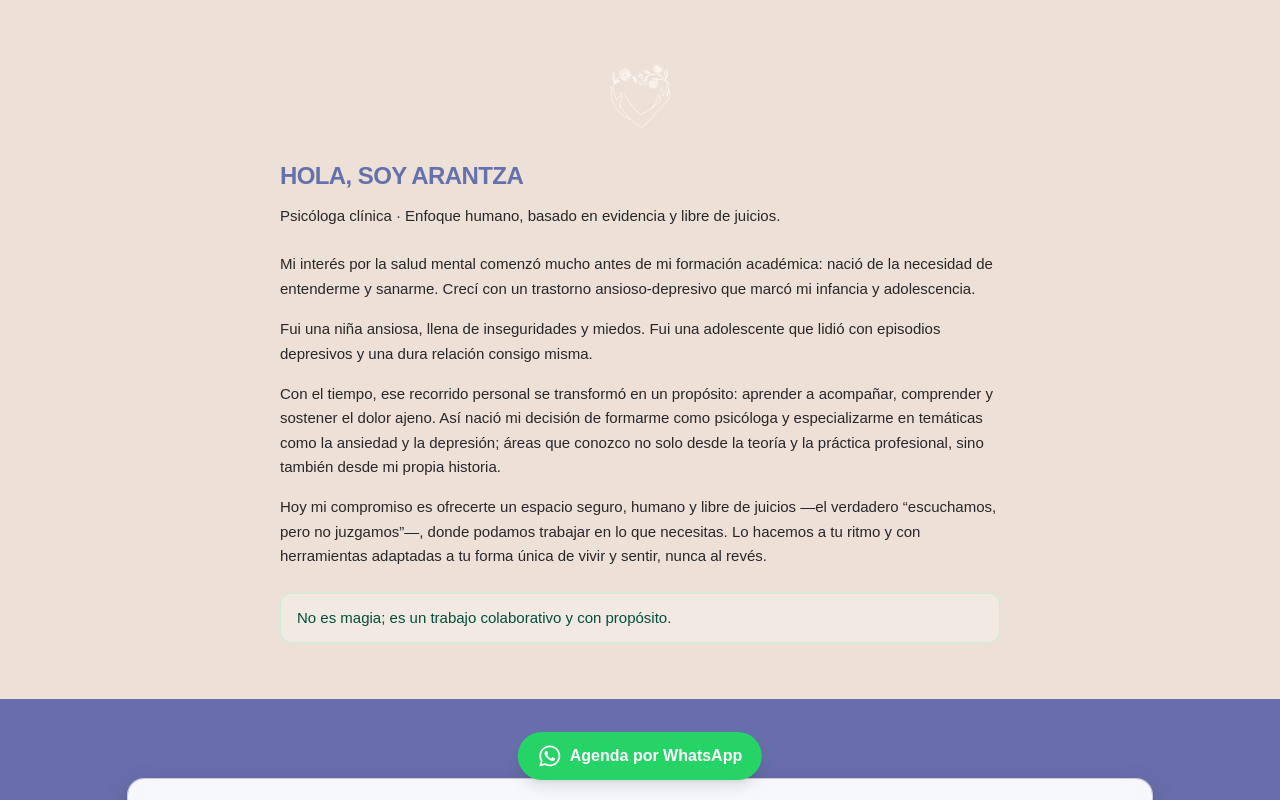
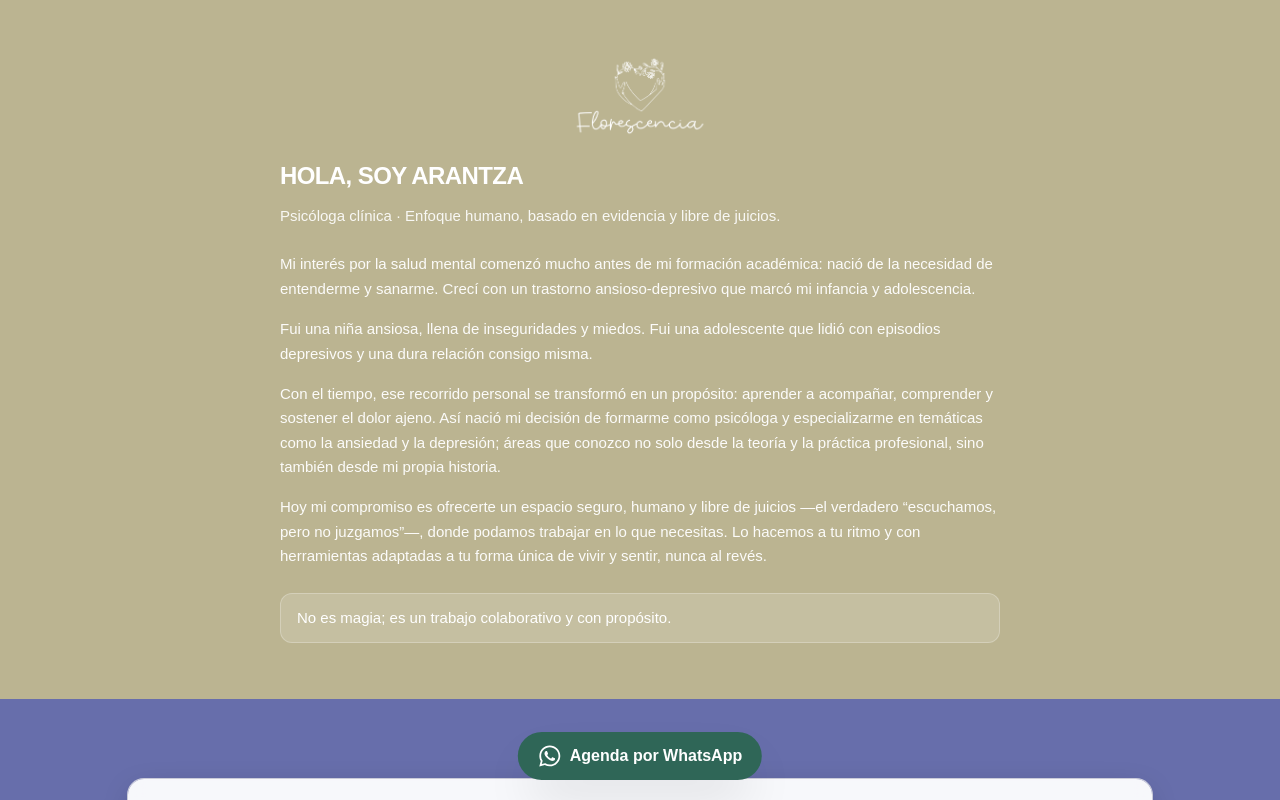
Before and after one commit to gpedrosad/landingProyecto, a Next.js app: page / in a window 1280 px wide. Shown: the top 800 px of the page. Built offline with nearby package versions, Linux system fonts and the light colour scheme.

Commit message:
cambios de logo y todo

```diff
--- a/src/app/page.tsx
+++ b/src/app/page.tsx
@@ -3,7 +3,6 @@
 
 import { SymptomsSection } from "@/components/SymptomsSection";
 import { StepsSection } from "@/components/StepsSection";
-import { AvatarRecommenders } from "@/components/AvatarRecommenders";
 import { FAQSection } from "@/components/FAQSection";
 import Footer from "@/components/Footer";
 import AboutArantza from "@/components/AboutArantza";
@@ -17,7 +16,6 @@ export default function Home() {
       <TestimonialSlider />
       <SymptomsSection />
       <StepsSection />
-      <AvatarRecommenders />
       <FAQSection />
       <Footer />
 
--- a/src/components/AboutArantza.tsx
+++ b/src/components/AboutArantza.tsx
@@ -6,15 +6,15 @@ import { motion } from "framer-motion";
 export default function AboutArantza() {
   return (
     <section
-      className="relative w-full text-zinc-900"
-      style={{ backgroundColor: "#ede0d6" }}
+      className="relative w-full"
+      style={{ backgroundColor: "#bbb491" }}
     >
       <div className="mx-auto max-w-3xl px-6 py-10 sm:py-14">
         {/* Logo */}
         <div className="flex justify-center">
           <div className="relative h-24 w-[260px] sm:h-20 sm:w-[320px]">
             <Image
-              src="/logo.png"
+              src="/logo1.png"
               alt="Logo"
               fill
               priority
@@ -25,24 +25,26 @@ export default function AboutArantza() {
         </div>
 
         {/* Título */}
-        <h1
-          className="mt-6 text-xl sm:text-2xl font-extrabold tracking-tight"
-          style={{ color: "#6571ac" }}
+        <motion.h1
+          initial={{ opacity: 0, y: -6 }}
+          animate={{ opacity: 1, y: 0 }}
+          transition={{ duration: 0.45, ease: "easeOut" }}
+          className="mt-6 text-xl sm:text-2xl font-extrabold tracking-tight text-white"
         >
           HOLA, SOY ARANTZA
-        </h1>
+        </motion.h1>
 
         {/* Subtítulo */}
-        <p className="mt-3 text-[15px] leading-relaxed text-zinc-800">
+        <p className="mt-3 text-[15px] leading-relaxed text-white/90">
           Psicóloga clínica · Enfoque humano, basado en evidencia y libre de juicios.
         </p>
 
-        {/* Contenido */}
+        {/* Contenido (párrafos justificados) */}
         <motion.div
           initial={{ opacity: 0, y: 14 }}
           animate={{ opacity: 1, y: 0 }}
-          transition={{ duration: 0.45, ease: "easeOut" }}
-          className="mt-6 space-y-4 text-[15px] leading-relaxed text-zinc-800"
+          transition={{ duration: 0.45, ease: "easeOut", delay: 0.1 }}
+          className="about-rich mt-6 space-y-4 text-[15px] leading-relaxed text-white/95"
         >
           <p>
             Mi interés por la salud mental comenzó mucho antes de mi formación
@@ -69,12 +71,23 @@ export default function AboutArantza() {
           </p>
 
           {/* Frase */}
-          <blockquote className="mt-6 rounded-xl bg-white/30 px-4 py-3 text-emerald-900 border border-emerald-200/50">
+          <blockquote className="mt-6 rounded-xl bg-white/15 px-4 py-3 text-white border border-white/25">
             <p className="font-medium">
               No es magia; es un trabajo colaborativo y con propósito.
             </p>
           </blockquote>
         </motion.div>
+
+        {/* Estilos locales: justificado y guiones automáticos */}
+        <style jsx>{`
+          .about-rich p {
+            text-align: justify;
+            text-justify: inter-word;
+            -webkit-hyphens: auto;
+            -ms-hyphens: auto;
+            hyphens: auto;
+          }
+        `}</style>
       </div>
     </section>
   );
--- a/src/components/Footer.tsx
+++ b/src/components/Footer.tsx
@@ -18,9 +18,8 @@ type FooterProps = {
 };
 
 const Footer: React.FC<FooterProps> = ({
-  logoSrc = "/logo.png",
+  logoSrc = "/logo3.png",
   name = "Florescencia",
-  tagline = "FLORESCENCIA",
   phone = "+56 9 7877 1520",
   instagram = { handle: "florescencia.cl", url: "https://instagram.com/florescencia.cl" },
 }) => {
@@ -48,12 +47,7 @@ const Footer: React.FC<FooterProps> = ({
           <h2 className="mb-2 text-3xl font-semibold tracking-wide">{name}</h2>
         )}
 
-        {/* Tagline (opcional) */}
-        {tagline && (
-          <p className="text-xs uppercase tracking-[0.25em] opacity-95">
-            {tagline}
-          </p>
-        )}
+
 
         {/* Botones de contacto */}
         <div className="mt-8 flex flex-col items-center justify-center gap-3 sm:flex-row">
--- a/src/components/StickyWhatsAppButton.tsx
+++ b/src/components/StickyWhatsAppButton.tsx
@@ -34,16 +34,14 @@ export default function StickyWhatsAppButton({
         // Posición fija y centrado horizontal
         "fixed bottom-5 left-1/2 -translate-x-1/2 z-50",
         // Botón
-        "inline-flex items-center justify-center gap-2 rounded-full px-5 py-3",
-        "bg-[#25D366] text-white shadow-lg hover:brightness-110 active:brightness-95 transition",
-        "focus-visible:outline focus-visible:outline-2 focus-visible:outline-offset-2 focus-visible:outline-[#128C7E]",
+        " inline-flex items-center justify-center gap-2 rounded-full px-5 py-3",
+        "bg-[#2f6657] text-white shadow-2xl shadow-black/15 hover:brightness-110 active:brightness-95 transition",
+        "focus-visible:outline focus-visible:outline-2 focus-visible:outline-offset-2 focus-visible:outline-[#1f4b41]",
         className,
       ].join(" ")}
     >
       <FaWhatsapp className="h-6 w-6" aria-hidden />
-      {!iconOnly && (
-        <span className="font-semibold">Agenda por WhatsApp</span>
-      )}
+      {!iconOnly && <span className="font-semibold">Agenda por WhatsApp</span>}
     </a>
   );
 }
--- a/src/components/SymptomsSection.tsx
+++ b/src/components/SymptomsSection.tsx
@@ -30,7 +30,7 @@ export function SymptomsSection({
         <div>
           <div className="text-center">
             <span className="inline-flex items-center rounded-full border border-emerald-200 bg-emerald-50 px-3 py-1 text-xs font-medium text-emerald-700">
-              — según el Instituto Nacional de la Salud Mental —
+              — Según el Instituto Nacional de la Salud Mental —
             </span>
             <h2 className="mt-4 text-3xl sm:text-4xl font-semibold tracking-tight text-zinc-900">
               Señales comunes de ansiedad
@@ -59,7 +59,7 @@ export function SymptomsSection({
         <div>
           <div className="text-center">
             <span className="inline-flex items-center rounded-full border border-emerald-200 bg-emerald-50 px-3 py-1 text-xs font-medium text-emerald-700">
-              — según la Asociación Americana de Psicología —
+              — Según la Asociación Americana de Psicología —
             </span>
             <h2 className="mt-4 text-3xl sm:text-4xl font-semibold tracking-tight text-zinc-900">
               Señales comunes de depresión
```
Also changed, not shown: public/logo1.png (added), public/logo3.png (added).
